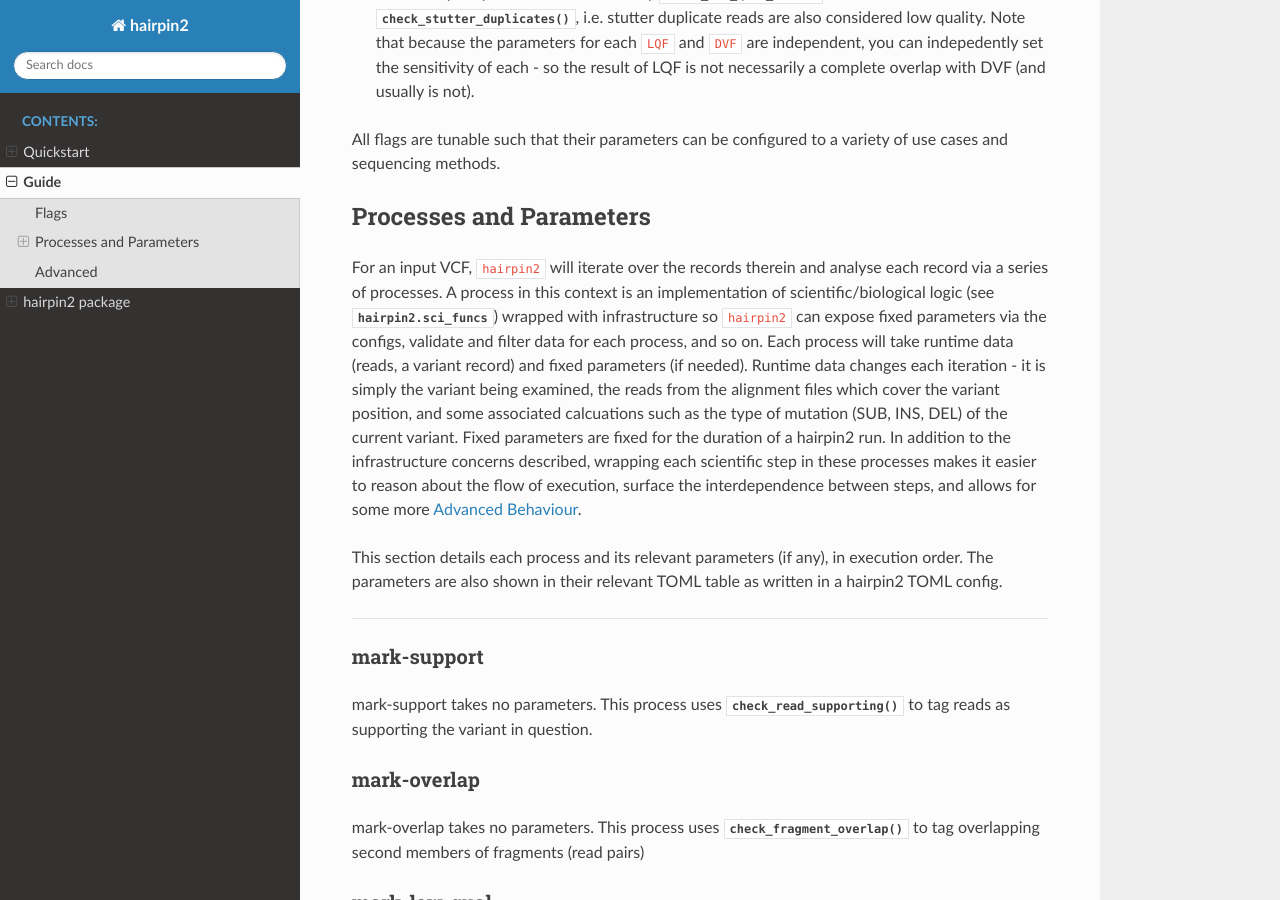
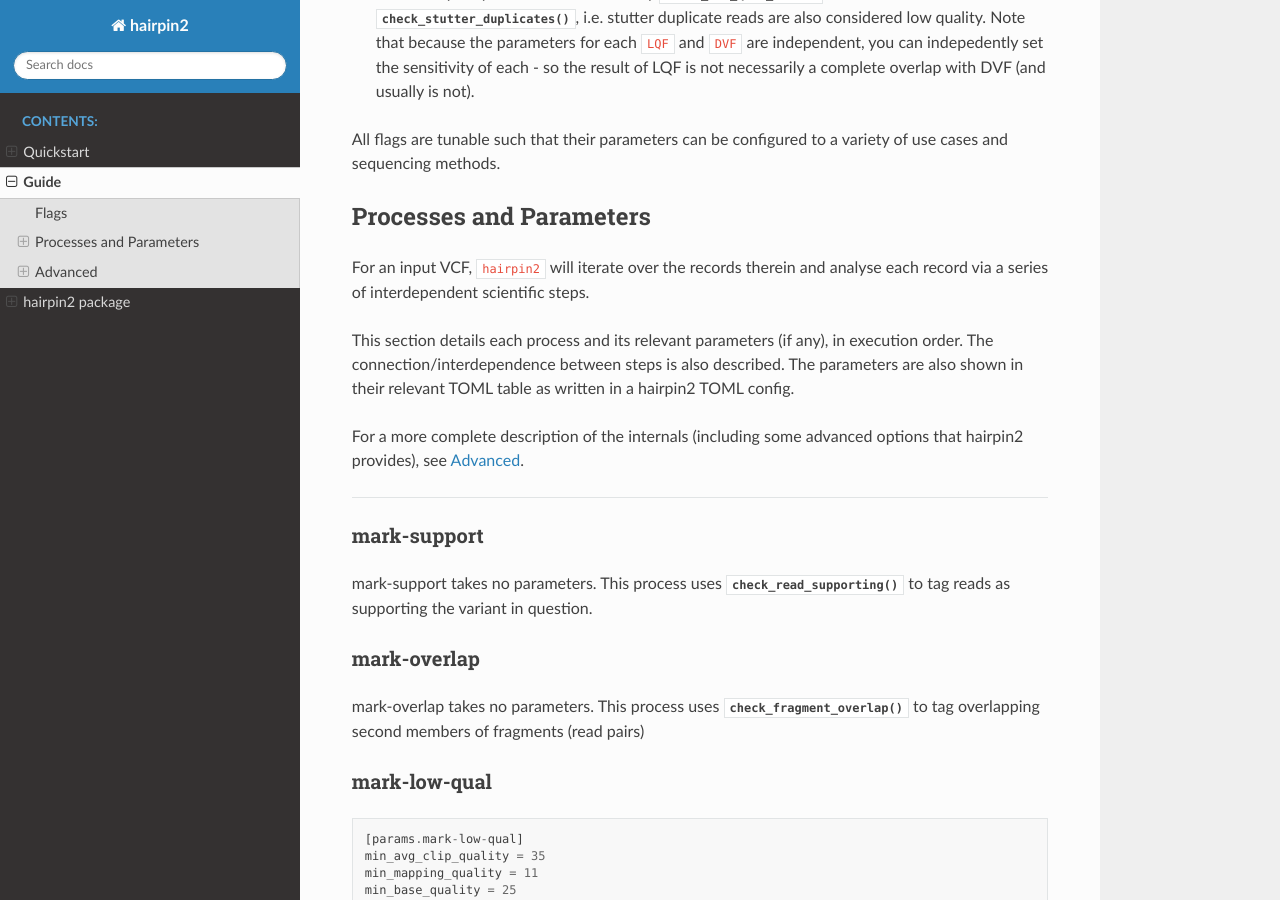
Before and after one commit to cancerit/hairpin2, a Sphinx documentation site: the page built from docs/source/guide.md, in a window 1280 px wide and 900 px high, scrolled down 949 px. Built offline with Sphinx 7.4.7 and the Read the Docs theme 3.1.0, drawn with Linux system fonts in a browser that asks for light colours; cross-references to code outside the pages are shown as plain code; some of the changed text lies outside the part shown.

Commit message:
Guide simplification

```diff
--- a/docs/source/guide.md
+++ b/docs/source/guide.md
@@ -23,9 +23,11 @@ All flags are tunable such that their parameters can be configured to a variety
 
 ### Processes and Parameters
 
-For an input VCF, `hairpin2` will iterate over the records therein and analyse each record via a series of processes. A process in this context is an implementation of scientific/biological logic (see {py:mod}`hairpin2.sci_funcs`) wrapped with infrastructure so `hairpin2` can expose fixed parameters via the configs, validate and filter data for each process, and so on. Each process will take runtime data (reads, a variant record) and fixed parameters (if needed). Runtime data changes each iteration - it is simply the variant being examined, the reads from the alignment files which cover the variant position, and some associated calcuations such as the type of mutation (SUB, INS, DEL) of the current variant. Fixed parameters are fixed for the duration of a hairpin2 run. In addition to the infrastructure concerns described, wrapping each scientific step in these processes makes it easier to reason about the flow of execution, surface the interdependence between steps, and allows for some more [Advanced Behaviour](#advanced).
+For an input VCF, `hairpin2` will iterate over the records therein and analyse each record via a series of interdependent scientific steps.
 
-This section details each process and its relevant parameters (if any), in execution order. The parameters are also shown in their relevant TOML table as written in a hairpin2 TOML config.
+This section details each process and its relevant parameters (if any), in execution order. The connection/interdependence between steps is also described. The parameters are also shown in their relevant TOML table as written in a hairpin2 TOML config.
+
+For a more complete description of the internals (including some advanced options that hairpin2 provides), see [Advanced](#advanced).
 
 -----
 
@@ -91,4 +93,9 @@ low_n_supporting_reads_boundary = 1
 
 ### Advanced
 
+#### Processes
+
 TBD
+
+ A process in this context is an implementation of scientific/biological logic (see {py:mod}`hairpin2.sci_funcs`) wrapped with infrastructure so `hairpin2` can expose fixed parameters via the configs, validate and filter data for each process, and so on. Each process will take data per each iteration (reads, a variant record, associated calcuations) and fixed parameters (if needed). Fixed parameters simply indicates that the value is fixed for the duration of a hairpin2 run. In addition to the infrastructure concerns described, wrapping each scientific step in these processes makes it easier to reason about the flow of execution, surface the interdependence between steps, and allows for some more ....
+TBD
```
